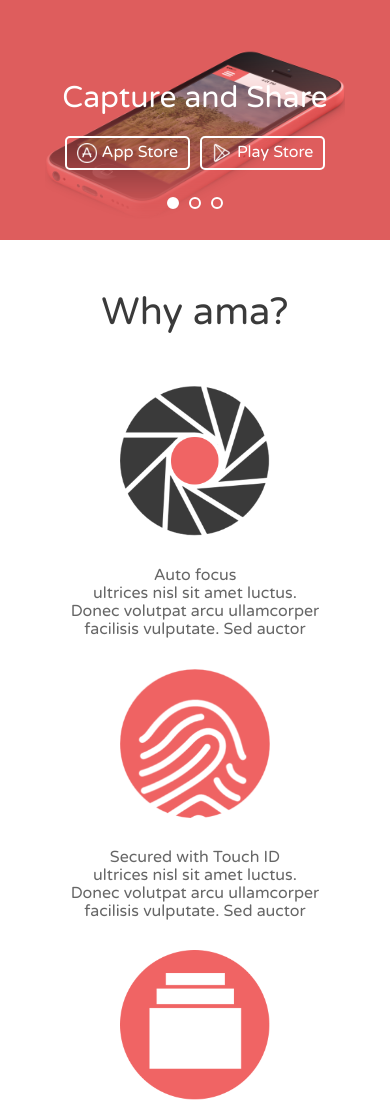
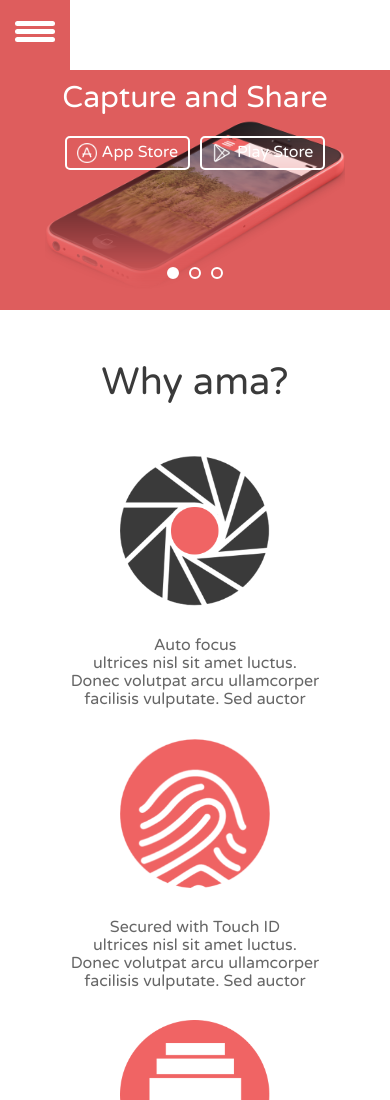
Before and after one commit to DonutSergius/Maket7, a plain HTML site: page index.html in a window 390 px wide. Shown: the top 1100 px of the page. Drawn offline with nearby package versions, Linux system fonts and the light colour scheme.

Commit message:
Add header with menu

```diff
--- /dev/null
+++ b/css/header.scss
@@ -0,0 +1,181 @@
+header{
+    margin-top: -70px;
+    position: fixed;
+    z-index: 1000;
+    width:100%;
+    height: 100px;
+    background-color: #de5d5d;
+    .container-fluid{
+        max-width: 1170px;
+        padding: 0px;
+        .row{
+            max-width: 100%;
+            justify-content: space-between;
+            height: 100px;
+            margin: 0px;
+            p{
+                margin-top: 20px;
+                font-size: 60px;
+                line-height: 60px;
+                color: #ffffff;
+                font-weight: bold;
+            }
+            .menu-btn{
+                display: flex;
+                justify-content: space-between;
+                button{
+                    height: 100%;
+                    background-color:#de5d5d ;
+                    font-size: 18px;
+                    color: #ffffff;
+                    font-weight: 400;
+                    &:hover{
+                        border-top: 6px solid #ffffff;
+                    }
+                }
+            }
+        }
+    }
+}
+
+@media(max-width: 1200px){
+    header{
+        .container-fluid{
+            max-width: 900px;
+            padding: 0px 30px;
+            .row{
+                .col-md-8{
+                    flex: 0 0 80%;
+                    max-width: 100%;
+                }
+            }
+        }
+    }
+}
+
+
+//humburger menu
+
+.menu {
+    display: none;
+    flex-direction: row;
+    list-style-type: none;
+    margin: 0;
+    padding: 0;
+  }
+
+.menu > li {
+    margin: 0 1rem;
+    overflow: hidden;
+}
+
+.menu-button-container {
+    display: none;
+    height: 100%;
+    width: 30px;
+    cursor: pointer;
+    flex-direction: column;
+    justify-content: center;
+    align-items: center;
+
+}
+
+.backcolor {
+    width: 70px;
+    height: 70px;
+    background-color: #de5d5d;
+    display: none;
+    justify-content: center;
+    align-items: center;
+    button{
+        color:#ffffff;
+        background-color: #de5d5d;
+        margin: 0;
+        padding:10px 20px;
+        border-radius: 70px;
+        font-size: 16px;
+        border:none;
+        box-shadow: none;
+        &:hover{
+            color:black;
+        }
+    }
+}
+
+#menu-toggle {
+    display: none;
+}
+
+.menu-button,
+.menu-button::before,
+.menu-button::after {
+   display: block;
+   background-color: #ffffff;
+   position: absolute;
+   height: 5px;
+   width: 40px;
+   transition: transform 400ms cubic-bezier(0.23, 1, 0.32, 1);
+   border-radius: 3px;
+}
+
+.menu-button::before {
+   content: '';
+   margin-top: -8px;
+}
+
+.menu-button::after {
+   content: '';
+   margin-top: 8px;
+}
+
+//=========================
+@media(max-width: 800px){
+    header{
+        background-color: #ffffff;
+        height: 70px;
+        .container-fluid{
+            padding: 0px;
+            .row{
+                display: none;
+            }
+        }
+    }
+    .menu-button-container, .backcolor {
+        display: flex;
+      }
+      .menu {
+        display: flex;
+        position: absolute;
+        top: 0;
+        margin-top: 70px;
+        left: 0;
+        flex-direction: column;
+        width: 100%;
+        justify-content: center;
+        align-items: center;
+      }
+
+      #menu-toggle ~ .menu li {
+        height: 0;
+        margin: 0;
+        padding: 0;
+        border: 0;
+        transition: height 400ms cubic-bezier(0.23, 1, 0.32, 1);
+      }
+      #menu-toggle:checked ~ .menu li {
+        height: 2.5em;
+        padding: 0.3em;
+        transition: height 400ms cubic-bezier(0.23, 1, 0.32, 1);
+      }
+
+
+      .menu > li {
+        display: flex;
+        justify-content: center;
+        margin: 0;
+        padding: 0.5em 0;
+        width: 100%;
+        color: #ffffff;
+        background-color: #de5d5d;
+      }
+}
--- a/index.html
+++ b/index.html
@@ -40,14 +40,112 @@
     <link rel="stylesheet" href="css/style/download.css" />
     <link rel="stylesheet" href="css/style/compatibility.css" />
     <link rel="stylesheet" href="css/style/footer.css" />
+    <link rel="stylesheet" href="css/style/header.css" />
 
     <title>Ama</title>
   </head>
   <body>
-    <header></header>
+    <!---->
+    <!--Header-->
+    <header>
+      <div class="container-fluid">
+        <div class="row">
+          <div class="col-md-2" style="padding: 0px"><p>ama</p></div>
+          <div class="menu-btn col-md-8 align-items-rigth" style="padding: 0px">
+            <button data-section="baner" onclick="scrollToSection('baner')">
+              Hallo
+            </button>
+            <button data-section="why_ama" onclick="scrollToSection('why_ama')">
+              Overview
+            </button>
+            <button data-section="share" onclick="scrollToSection('share')">
+              Share
+            </button>
+            <button
+              data-section="features"
+              onclick="scrollToSection('features')"
+            >
+              Features
+            </button>
+            <button data-section="taken" onclick="scrollToSection('taken')">
+              Gallery
+            </button>
+            <button
+              data-section="download"
+              onclick="scrollToSection('download')"
+            >
+              Download
+            </button>
+            <button
+              data-section="compatibility"
+              onclick="scrollToSection('compatibility')"
+            >
+              Compatibility
+            </button>
+          </div>
+        </div>
+
+        <div class="backcolor">
+          <input id="menu-toggle" type="checkbox" />
+          <label class="menu-button-container" for="menu-toggle">
+            <div class="menu-button"></div>
+          </label>
+          <ul class="menu">
+            <li>
+              <button data-section="baner" onclick="scrollToSection('baner')">
+                Hallo
+              </button>
+            </li>
+            <li>
+              <button
+                data-section="why_ama"
+                onclick="scrollToSection('why_ama')"
+              >
+                Overview
+              </button>
+            </li>
+            <li>
+              <button data-section="share" onclick="scrollToSection('share')">
+                Share
+              </button>
+            </li>
+            <li>
+              <button
+                data-section="features"
+                onclick="scrollToSection('features')"
+              >
+                Features
+              </button>
+            </li>
+            <li>
+              <button data-section="taken" onclick="scrollToSection('taken')">
+                Gallery
+              </button>
+            </li>
+            <li>
+              <button
+                data-section="download"
+                onclick="scrollToSection('download')"
+              >
+                Download
+              </button>
+            </li>
+            <li>
+              <button
+                data-section="compatibility"
+                onclick="scrollToSection('compatibility')"
+              >
+                Compatibility
+              </button>
+            </li>
+          </ul>
+        </div>
+      </div>
+    </header>
+    <!--END Header-->
     <!---->
     <!--BANER-->
-    <section id="baner">
+    <section id="baner" style="margin-top: 70px">
       <div class="baner-block">
         <div class="baner-slider">
           <div class="back-img">
@@ -532,6 +630,11 @@
     type="text/javascript"
     src="https://cdn.jsdelivr.net/npm/slick-carousel@1.8.1/slick/slick.min.js"
   ></script>
+  <!---->
+  <!--header menu-->
+  <script src="js/header_menu.js"></script>
+  <!--END header menu-->
+  <!---->
   <!--Baner slider-->
   <script src="js/baner_slider.js"></script>
   <!-- END BanerSlider-->
--- /dev/null
+++ b/js/header_menu.js
@@ -0,0 +1,69 @@
+// Зміна позиції користувача відповідно до натиснутої кнопки
+function getCurrentSection() {
+    const headerHeight = 150;
+    const sections = document.querySelectorAll("section");
+    let currentSection = null;
+
+    sections.forEach((section) => {
+      const rect = section.getBoundingClientRect();
+      if (rect.top - headerHeight <= 50 && rect.bottom >= 50) {
+        currentSection = section.id;
+      }
+    });
+
+    return currentSection;
+  }
+
+
+  // Зміна кольорів в залежності від позиції на сайті
+  function changeMenuBackground() {
+    const currentSection = getCurrentSection();
+    const headerButtons = document.querySelectorAll(".menu-btn button");
+    const menuButtons = document.querySelectorAll(".menu button");
+
+    const transitionStyle = "background-color 0.3s ease, color 0.3s ease";
+
+    // для звичайного меню
+    if (window.innerWidth > 900) {
+      headerButtons.forEach((button) => {
+        const sectionId = button.getAttribute("data-section");
+        button.style.transition = transitionStyle;
+        if (currentSection === sectionId) {
+            button.style.borderTop = "6px solid #ffffff";
+            button.style.color = "#ffffff";
+        } else {
+            button.style.borderTop = "0px solid #ffffff";
+            button.style.color = "";
+        }
+      });
+    }
+    // для "гамбургер" меню
+    else {
+      menuButtons.forEach((button) => {
+        const sectionId = button.getAttribute("data-section");
+        button.style.transition = transitionStyle;
+        if (currentSection === sectionId) {
+            button.style.borderTop = "6px solid #ffffff";
+            button.style.color = "#ffffff";
+        } else {
+            button.style.borderTop = "0px solid #ffffff";
+            button.style.color = "";
+        }
+      });
+    }
+  }
+
+
+  document.addEventListener("scroll", changeMenuBackground);
+
+  function scrollToSection(sectionId) {
+    const headerHeight = 50;
+    const section = document.getElementById(sectionId);
+
+    if (section) {
+      window.scrollTo({
+        top: section.offsetTop - headerHeight,
+        behavior: "smooth",
+      });
+    }
+  }
```
Also changed, not shown: css/style/header.css (added), 1 other file.
